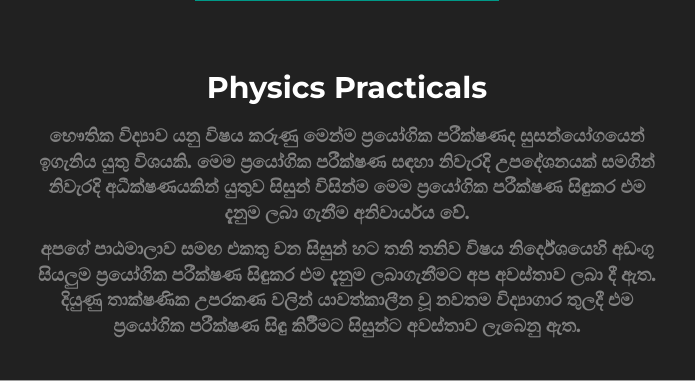
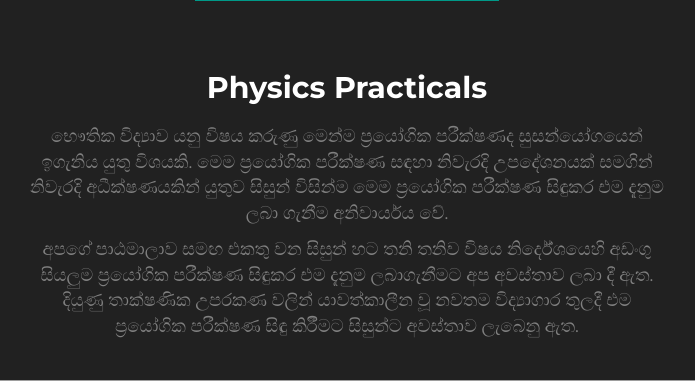
Before and after one commit to uruwanara/vidarshatemp, a PHP site: page /2025/index.html in a window 1280 px wide. Shown: the part 836-1217 px from the top of the page, without its empty margins (293-988 px from the left). Run offline with PHP 8.4, Linux system fonts and the light colour scheme; some libraries are stand-ins or nearby versions; grey boxes are pictures that could not be loaded.

Commit message:
Update templatemo-style.css

```diff
--- a/2025/css/templatemo-style.css
+++ b/2025/css/templatemo-style.css
@@ -273,7 +273,7 @@ img {
 }
 #portfolio p {
   font-size: 18px;
-  font-weight: 1000;
+  font-weight: 100;
 }
 #portfolio .col-md-4,
 #portfolio .col-md-3 {
```
